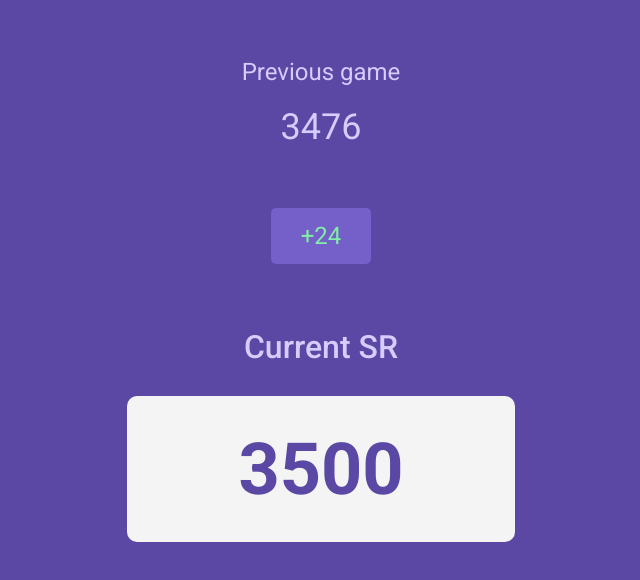
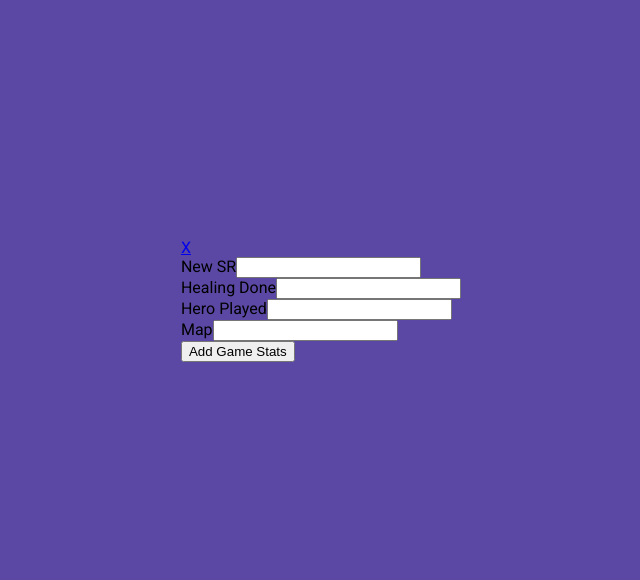
Before and after one commit to shimdevkun/sr-tracker, a React (Create React App) app: page /addGameStat in a window 1280 px wide. Shown: the top 580 px of the page, without its empty margins (319-959 px from the left). Built offline with nearby package versions, Linux system fonts and the light colour scheme.

Commit message:
SR-0004 -- Add game statistics

```diff
--- a/package.json
+++ b/package.json
@@ -8,6 +8,7 @@
     "@testing-library/user-event": "^12.8.3",
     "react": "^17.0.2",
     "react-dom": "^17.0.2",
+    "react-router-dom": "^5.2.0",
     "react-scripts": "4.0.3",
     "web-vitals": "^1.1.2"
   },
--- a/src/App.js
+++ b/src/App.js
@@ -1,35 +1,84 @@
+import { useState } from 'react';
+import { BrowserRouter as Router, Route, Link } from 'react-router-dom';
+
 import CurrentSkillRanking from './components/CurrentSkillRanking';
 import PreviousSkillRanking from './components/PreviousSkillRanking';
+import AddGameStat from './components/AddGameStat';
 
 function App() {
-  const skillRankings = [3572, 3599, 3476, 3500];
+  const [gameStats, setGameStats] = useState([
+    {
+      skillRanking: 3572,
+      healing: 7550,
+      hero: 'Baptiste',
+      map: 'Illios'
+    },
+    {
+      skillRanking: 3599,
+      healing: 8550,
+      hero: 'Ana',
+      map: 'Kings Row'
+    },
+    {
+      skillRanking: 3476,
+      healing: 11500,
+      hero: 'Ana',
+      map: 'Oasis'
+    },
+    {
+      skillRanking: 3500,
+      healing: 1059,
+      hero: 'Mercy',
+      map: 'Hanamura'
+    }
+  ]);
 
   const getCurrentSkillRanking = () => {
-    const position = skillRankings.length - 1;
-    return skillRankings[position];
+    const position = gameStats.length - 1;
+    return gameStats[position].skillRanking;
   }
 
   const getPreviousSkillRanking = () => {
-    const position = skillRankings.length - 2;
-    return skillRankings[position];
+    const position = gameStats.length - 2;
+    return gameStats[position].skillRanking;
   }
 
   const getDifference = () => {
     const current = getCurrentSkillRanking();
+    const previous = getPreviousSkillRanking();
 
-    const previous = getPreviousSkillRanking();
     return current - previous;
   }
 
+  const addGameStat = (gameStat) => {
+    setGameStats([...gameStats, gameStat]);
+  }
+
   return (
-    <div className="container--main">
-      <PreviousSkillRanking
-        skillRanking={getPreviousSkillRanking()}
-        difference={getDifference()} />
-
-      <CurrentSkillRanking
-        skillRanking={getCurrentSkillRanking()} />
-    </div>
+    <Router>
+      <div className="container--main">
+        <Route
+          path='/'
+          exact
+          render={(props) => (
+            <>
+              {<PreviousSkillRanking
+                skillRanking={getPreviousSkillRanking()}
+                difference={getDifference()} />}
+              {<CurrentSkillRanking
+                skillRanking={getCurrentSkillRanking()} />}
+              {<Link to='/addGameStat'>Add Game Stat</Link>}
+            </>
+          )}
+        />
+        <Route
+          path='/addGameStat'
+          render={(props) => (
+            <AddGameStat onAdd={addGameStat} />
+          )}
+        />
+      </div>
+    </Router>
   );
 }
 
--- /dev/null
+++ b/src/components/AddGameStat.js
@@ -0,0 +1,103 @@
+import { useState } from 'react';
+import { Redirect } from 'react-router-dom';
+
+import ButtonExit from './ButtonExit';
+
+const AddGameStat = ({ onAdd }) => {
+  const [toHome, setToHome] = useState(false);
+
+  const [newSR, setNewSR] = useState('');
+  const [healing, setHealing] = useState('');
+  const [hero, setHero] = useState('');
+  const [map, setMap] = useState('');
+
+  const MIN_SR = 0, MAX_SR = 5000,
+    MIN_HEALING = 0, MAX_HEALING = 50000;
+
+  const onSubmit = (e) => {
+    e.preventDefault();
+
+    if (newSR < MIN_SR || newSR > MAX_SR) {
+      alert(`SR must be between ${MIN_SR} and ${MAX_SR}`);
+      setNewSR('');
+      return;
+    }
+
+    if (healing !== '') {
+      if (healing < MIN_HEALING || healing > MAX_HEALING) {
+        alert(`Healing must be between ${MIN_HEALING} and ${MAX_HEALING}`);
+        setNewSR('');
+        return;
+      }
+    }
+
+    const gameStat = {
+      skillRanking: newSR,
+      healing: healing,
+      hero: hero,
+      map: map
+    };
+
+    onAdd(gameStat);
+    setToHome(true);
+  }
+
+  if (toHome) {
+    return <Redirect to='/' />;
+  }
+
+  return (
+    <section id="add-game-stats" onSubmit={onSubmit}>
+      <ButtonExit />
+      <form className="form--add-game-stats">
+        <div>
+          <div className="form-col">
+
+            <div className="form-group">
+              <label htmlFor="new-sr">New SR</label>
+              <input
+                name="new-sr"
+                type="number"
+                value={newSR}
+                onChange={(e) => setNewSR(parseInt(e.target.value))}
+                required />
+            </div>
+            <div className="form-group">
+              <label htmlFor="healing">Healing Done</label>
+              <input
+                name="healing"
+                type="number"
+                value={healing}
+                onChange={(e) => { setHealing(e.target.value) }} />
+            </div>
+
+          </div>
+          <div className="form-col">
+
+            <div className="form-group">
+              <label htmlFor="hero">Hero Played</label>
+              <input
+                name="hero"
+                type="text"
+                value={hero}
+                onChange={(e) => { setHero(e.target.value) }} />
+            </div>
+            <div className="form-group">
+              <label htmlFor="map">Map</label>
+              <input
+                name="map"
+                type="text"
+                value={map}
+                onChange={(e) => { setMap(e.target.value) }} />
+            </div>
+
+          </div>
+        </div>
+
+        <input type="submit" value="Add Game Stats"></input>
+      </form>
+    </section>
+  )
+}
+
+export default AddGameStat;
--- /dev/null
+++ b/src/components/ButtonExit.js
@@ -0,0 +1,11 @@
+import React from 'react';
+import { Link } from 'react-router-dom';
+
+const ButtonExit = () => {
+  return (
+
+    <Link to='/'>X</Link>
+  )
+}
+
+export default ButtonExit;
```
Also changed, not shown: 1 other file (tests, documents, lock files or other folders).
